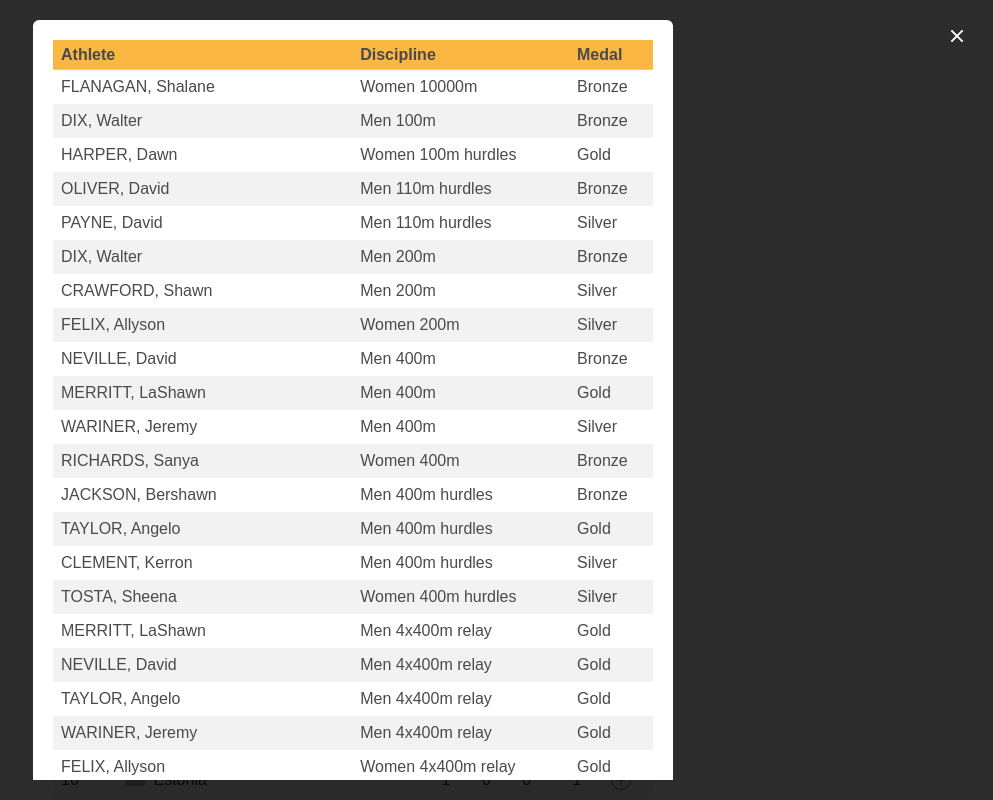
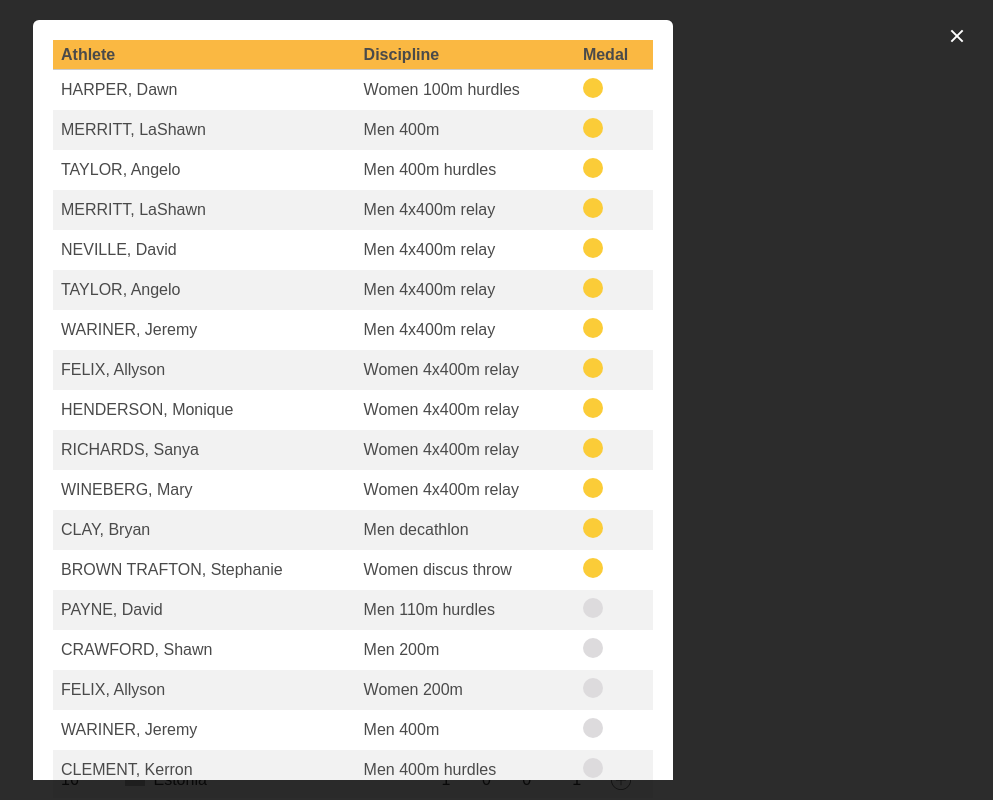
Before and after one commit to marekdano/olympics-medals, a React (Create React App) app: page / in a window 1280 px wide. Both pictures are taken after a click on the element 915 px from the left and 239 px from the top of the page. Shown: the top 800 px of the page, without its empty margins (287-1280 px from the left). Built offline with nearby package versions, Linux system fonts and the light colour scheme; grey boxes are pictures that could not be loaded.

Commit message:
Replace medal text by medal icons in the modal component.

```diff
--- a/src/components/Modal/Modal.js
+++ b/src/components/Modal/Modal.js
@@ -2,8 +2,24 @@ import React from "react";
 import PropTypes from "prop-types";
 import "./Modal.css";
 
-const Modal = ({ athletes, active, close }) => {
+const Modal = ({ athletes: list, active, close }) => {
+  const athletes = [
+    ...list.filter(a => a.medal === "Gold"),
+    ...list.filter(a => a.medal === "Silver"),
+    ...list.filter(a => a.medal === "Bronze")
+  ];
   const modalStyle = `modal ${active ? "is-active" : ""}`;
+  const medalStyle = medalType => {
+    let style = "medal-icon";
+    if (medalType === "Gold") {
+      style += " medal-icon__gold";
+    } else if (medalType === "Silver") {
+      style += " medal-icon__silver";
+    } else if (medalType === "Bronze") {
+      style += " medal-icon__bronze";
+    }
+    return style;
+  };
   return (
     <div className={modalStyle}>
       <div className="modal-bg" />
@@ -26,7 +42,9 @@ const Modal = ({ athletes, active, close }) => {
                       <td>
                         {person.sex} {person.event}
                       </td>
-                      <td>{person.medal}</td>
+                      <td>
+                        <div className={medalStyle(person.medal)} />
+                      </td>
                     </tr>
                   );
                 })}
```
